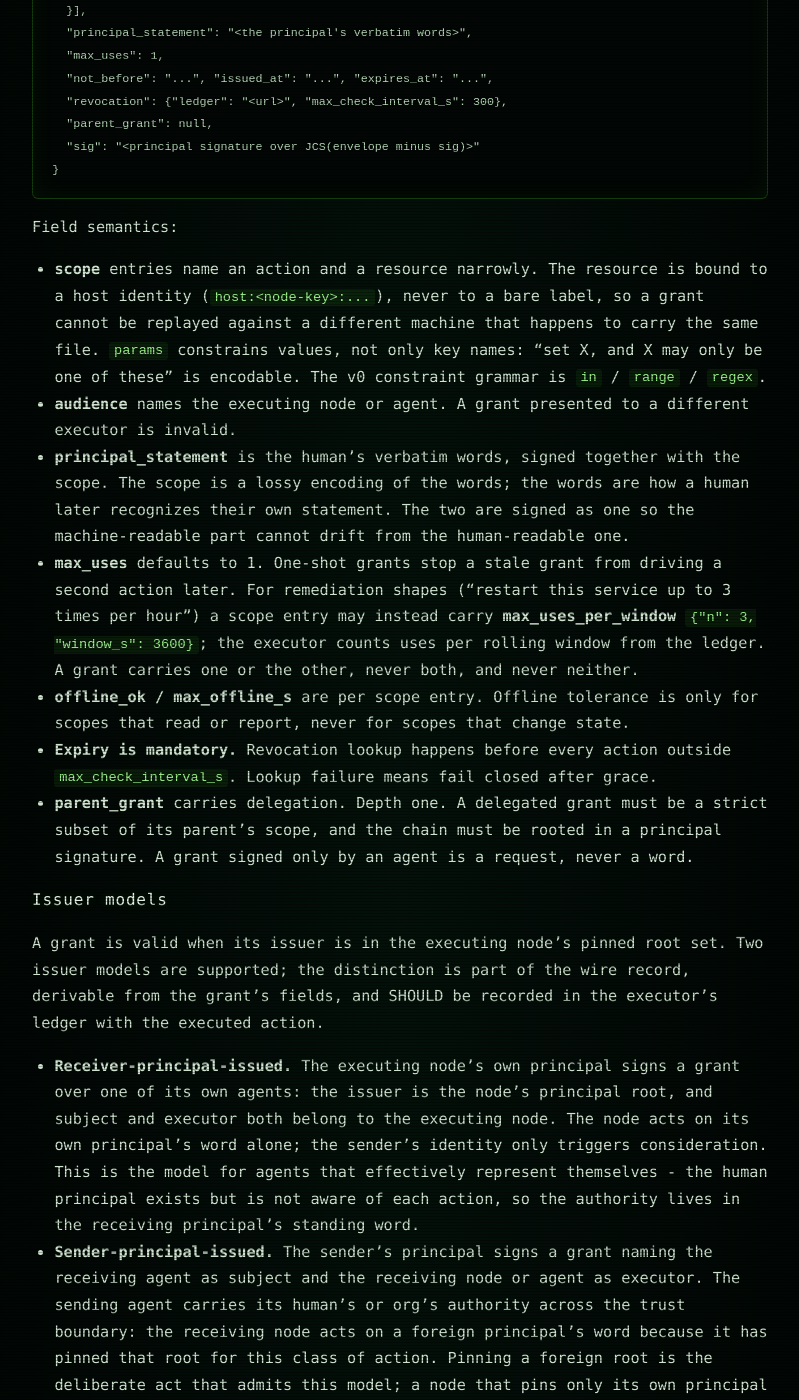
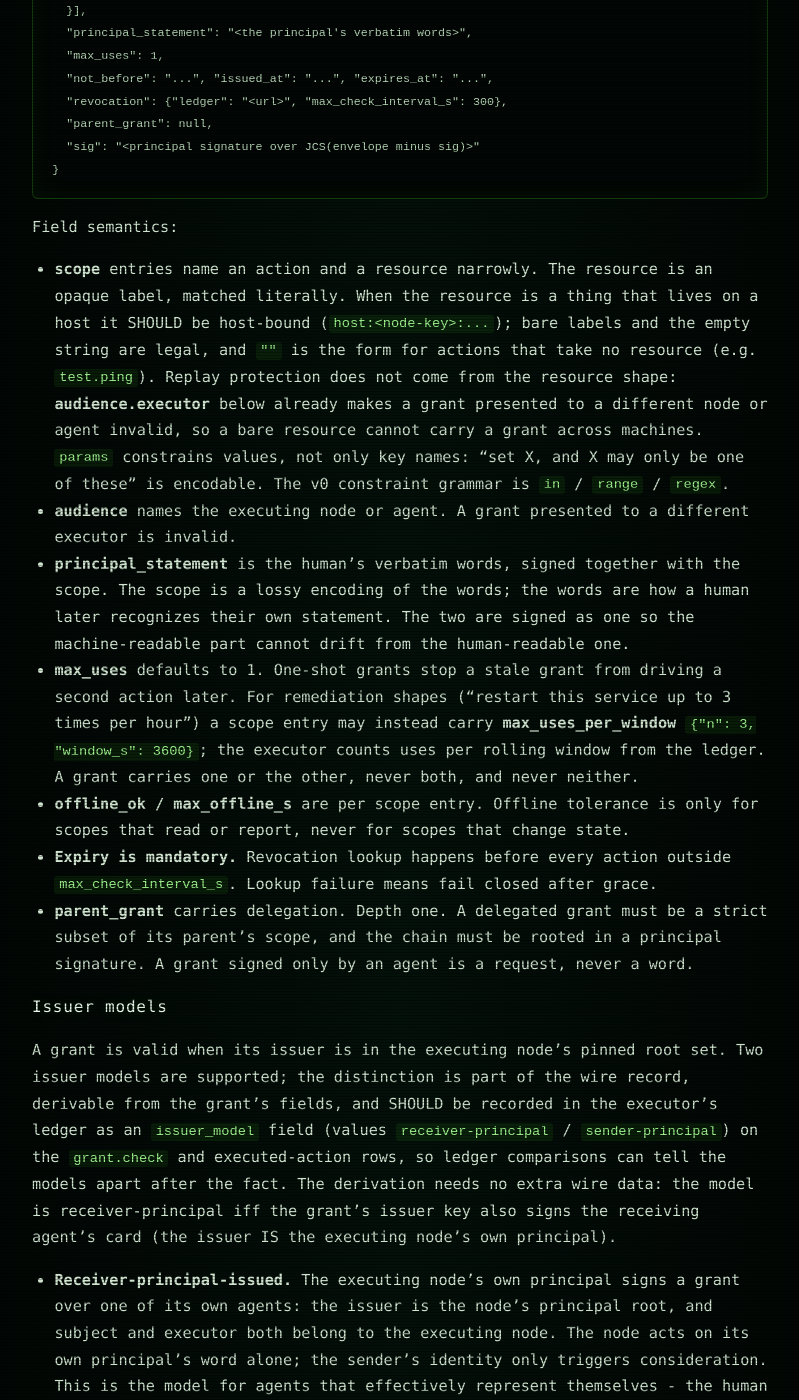
Before and after one commit to taylorhou/natively, a Jekyll site: the page built from SPEC.md, in a window 1280 px wide and 1400 px high, scrolled down 2546 px. Shown: the whole window, without its empty margins (240-1039 px from the left). Built offline with Jekyll 4.4.1, drawn with Linux system fonts in a browser that asks for light colours; our own code applies the rules of GitHub Pages for plain Markdown files; some of the changed text lies outside the part shown.

Commit message:
ack lifecycle + issuer_model ledgering (Citadel exchange findings)
Three findings from the 2026-09-08 cross-principal exchange, matching
Citadel's review items:

- Acks never enter the retry table. The outbox flush entered EVERY
  envelope into unacked, including type=ack; nothing acks an ack, so
  each one retried 3x and dead-lettered - 4634 false UNDELIVERED rows
  on the sandbox node during the soak, ~80 on Citadel's. Acks are
  terminal now.
- Late acks are ledgered msg.ack-late instead of dropping silently on
  an empty unacked slot; 'peer never answered' vs 'answer arrived past
  the deadline' stays distinguishable in ledger comparisons.
- grant.check / test.ping / executed-action rows now carry
  issuer_model (receiver-principal | sender-principal), derived
  locally: receiver-principal iff the grant issuer also signs the
  receiving agent's card. Matches the field Citadel added.

SPEC: section 3 resource ruling - resource is an opaque label matched
literally; bare labels and '' are legal (both live exchange grants use
''); replay protection comes from audience.executor, not the resource
shape. Section 4: ack terminality, msg.ack-late, and peer-poll-period
deadline sizing. Issuer models: the issuer_model field is named.

Tests: 4 new (ack retry-table exemption, late-ack ledgering, both
issuer models). pytest 61 green, itest green.

Co-authored-by: Taylor <taylor@teale.com>

```diff
--- a/SPEC.md
+++ b/SPEC.md
@@ -114,11 +114,16 @@
 Field semantics:
 
 - **scope** entries name an action and a resource narrowly. The
-  resource is bound to a host identity (`host:<node-key>:...`), never
-  to a bare label, so a grant cannot be replayed against a different
-  machine that happens to carry the same file. `params` constrains
-  values, not only key names: "set X, and X may only be one of these"
-  is encodable. The v0 constraint grammar is `in` / `range` / `regex`.
+  resource is an opaque label, matched literally. When the resource is
+  a thing that lives on a host it SHOULD be host-bound
+  (`host:<node-key>:...`); bare labels and the empty string are legal,
+  and `""` is the form for actions that take no resource (e.g.
+  `test.ping`). Replay protection does not come from the resource
+  shape: **audience.executor** below already makes a grant presented to
+  a different node or agent invalid, so a bare resource cannot carry a
+  grant across machines. `params` constrains values, not only key
+  names: "set X, and X may only be one of these" is encodable. The v0
+  constraint grammar is `in` / `range` / `regex`.
 - **audience** names the executing node or agent. A grant presented to
   a different executor is invalid.
 - **principal_statement** is the human's verbatim words, signed
@@ -148,7 +153,12 @@
 A grant is valid when its issuer is in the executing node's pinned root
 set. Two issuer models are supported; the distinction is part of the
 wire record, derivable from the grant's fields, and SHOULD be recorded
-in the executor's ledger with the executed action.
+in the executor's ledger as an `issuer_model` field (values
+`receiver-principal` / `sender-principal`) on the `grant.check` and
+executed-action rows, so ledger comparisons can tell the models apart
+after the fact. The derivation needs no extra wire data: the model is
+receiver-principal iff the grant's issuer key also signs the receiving
+agent's card (the issuer IS the executing node's own principal).
 
 - **Receiver-principal-issued.** The executing node's own principal
   signs a grant over one of its own agents: the issuer is the node's
@@ -191,8 +201,17 @@
   receipts are protocol objects, not transport hopes. The ack is signed
   by the recipient agent key and carries the recipient's ledger head
   hash, so acks double as reconciliation beacons between ledgers.
+- Acks are terminal: an ack MUST NOT enter the sender's retry table
+  (nothing acks an ack, so a retried ack only manufactures false
+  undelivered rows), and an ack that arrives after its entry has left
+  the unacked table is ledgered as `msg.ack-late`, never dropped
+  silently - "peer never answered" and "answer arrived past the
+  deadline" must stay distinguishable when two ledgers are compared.
 - Sizing over a poll transport with interval P: `ack_deadline` =
-  2P + jitter; retries at 2P, 4P, 8P. After the final miss the sender
+  2P + jitter; retries at 2P, 4P, 8P. The deadline should be sized to
+  the PEER's poll period when it differs from the local one, or late
+  acks will be routine rather than exceptional. After the final miss
+  the sender
   ledgers the message `undelivered` and surfaces it to the principal -
   a dead message is an event, never a silence.
 - Ordering comes from the ledger (`prev_hash`), never from arrival
```
Also changed, not shown: natively/ledger.py (+6 -1 lines), natively/node.py (+34 -9 lines), tests/test_ack_and_issuer_model.py (added, +74 -0 lines).
